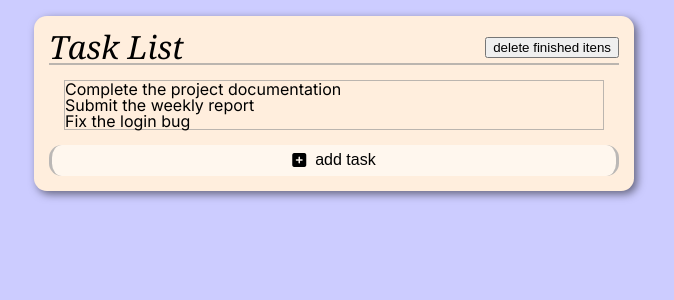
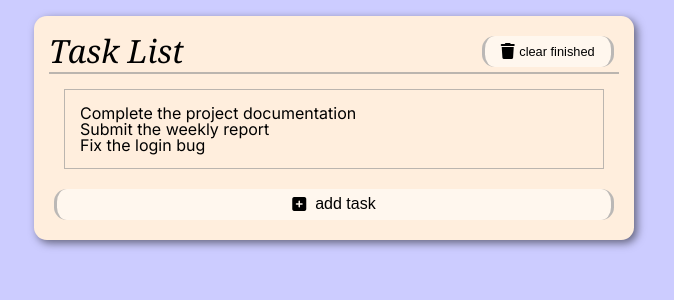
Before and after one commit to fabiodbf/monorepo-crud-mongo, a React (Create React App) app in the folder WebApp/tasks/: page / in a window 1280 px wide. Shown: the top 300 px of the page, without its empty margins (306-980 px from the left). Built offline with nearby package versions, Linux system fonts and the light colour scheme.

Commit message:
Fixing some styles

```diff
--- a/WebApp/tasks/src/components/list-container/container.jsx
+++ b/WebApp/tasks/src/components/list-container/container.jsx
@@ -22,7 +22,11 @@ function Container() {
           <h1>Task List</h1>
         </div>
         <div id="top-controls">
-          <button>delete finished itens</button>
+          <button className={styles["new-button"]}>
+            <i class="fa fa-trash" aria-hidden="true"></i>
+            &nbsp;
+            <span>clear finished</span>
+          </button>
         </div>
       </div>
       <div id={styles["list-wrapper"]}>
@@ -30,7 +34,7 @@ function Container() {
       </div>
       <div id={styles["bottom-controls"]}>
         <div>
-          <button type="button">
+          <button className={styles["new-button"]}>
             <i className="fa fa-plus-square"></i>
             &nbsp; add task
           </button>
--- a/WebApp/tasks/src/components/list-container/container.module.css
+++ b/WebApp/tasks/src/components/list-container/container.module.css
@@ -13,6 +13,8 @@
 #top {
   display: flex;
   border-bottom: 2px solid var(--transparent-gray);
+  justify-content: flex-start;
+  align-items: center;
 
   div[id="container-heading"] {
     flex: 3;
@@ -30,16 +32,14 @@
     align-items: center;
     justify-content: end;
     flex: 1;
-
-    buttom {
-      flex: 1;
-    }
+    min-width: 100px;
   }
 }
 
 #list-wrapper {
   border: 1px solid var(--transparent-gray);
   margin: 15px;
+  padding: 15px;
 }
 
 #bottom-controls {
@@ -48,13 +48,15 @@
   > div {
     flex-grow: 1;
     display: flex;
+  }
+}
 
-    button {
-      /*this guy should be a separate class*/
+.new-button {
   flex: 1;
   display: inline-flex;
   justify-content: center;
   align-items: center;
+  margin: 5px;
   cursor: pointer;
   padding: 0.4em;
   background: #ffffff80;
@@ -63,15 +65,16 @@
   border-right: 3px solid var(--transparent-gray);
   border-radius: 0.8em;
   font-size: 1em;
+
+  > span {
+    font-size: 0.8em;
+  }
 }
 
-    button:hover {
-      background-color: #ffffffdd;
+.new-button:hover {
+  background-color: #fff;
 }
 
-    button:active {
-      background-color: #ffffffff;
-      margin: 2px 0 0 2px;
+.new-button:active {
+  color: var(--transparent-gray);
 }
-  }
-}
```
Lines whose indentation alone changed are shown as unchanged.
